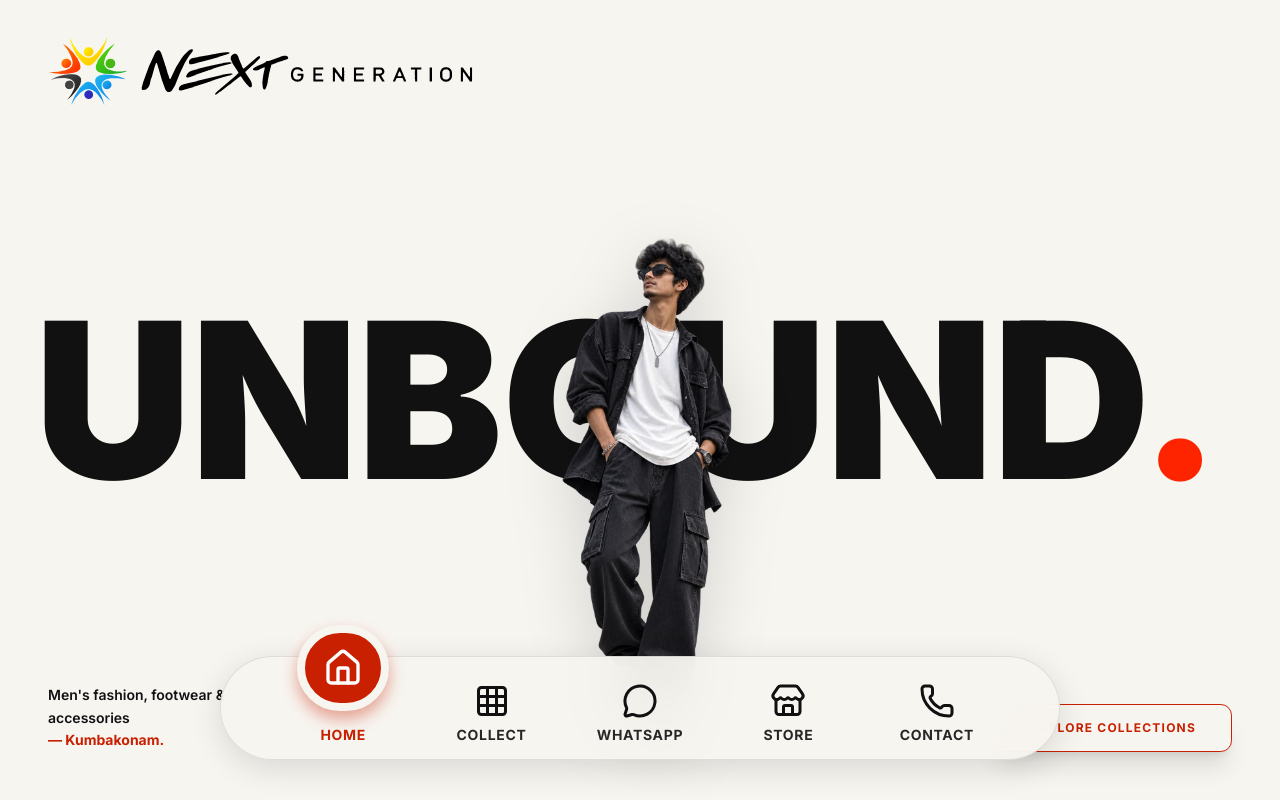
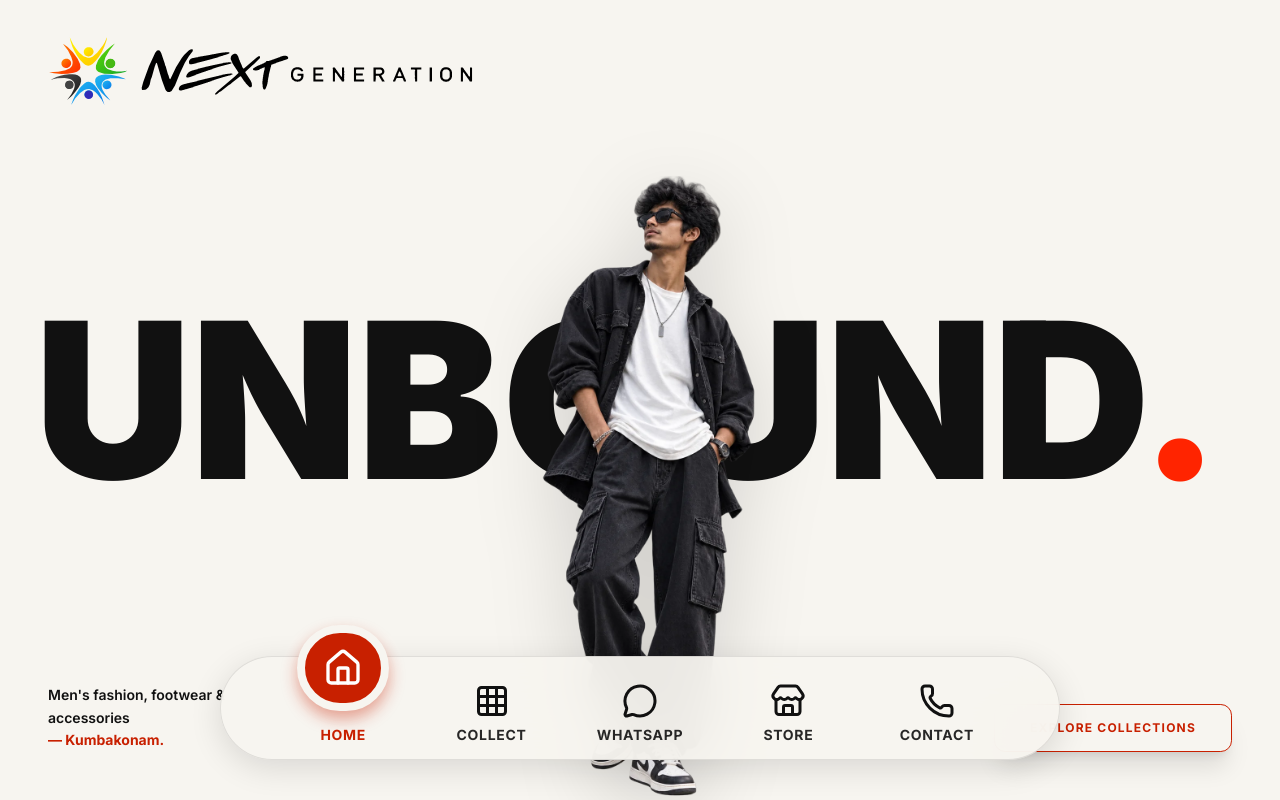
Before and after one commit to The-Triyo-Agency/Next-Generation, a Next.js app: page / in a window 1280 px wide. Shown: the top 800 px of the page. Built offline with nearby package versions, Linux system fonts and the light colour scheme.

Commit message:
Restore cinematic intro animation, parallax scroll depth, and perfect CTA hover effects

```diff
--- a/app/globals.css
+++ b/app/globals.css
@@ -161,25 +161,29 @@
   background-color: transparent;
   outline: none;
   border: none;
-  transition: color 0.5s;
+  transition: color 0.4s ease, border-color 0.4s ease, transform 0.2s ease, box-shadow 0.3s ease;
   cursor: pointer;
+  isolation: isolate;
+}
+
+.blob-btn:hover {
+  color: #F7F5F0 !important;
+  transform: translateY(-2px);
+}
+
+.blob-btn:active {
+  transform: translateY(0);
 }
 
 .blob-btn:before {
   content: "";
-  z-index: 1;
+  z-index: 2;
   position: absolute;
-  left: 0;
-  top: 0;
-  width: 100%;
-  height: 100%;
+  inset: 0;
   border: 1.5px solid currentColor;
   border-radius: inherit;
-  transition: border-color 0.5s;
-}
-
-.blob-btn:hover {
-  color: #F7F5F0 !important;
+  transition: border-color 0.4s ease;
+  pointer-events: none;
 }
 
 .blob-btn:hover:before {
@@ -190,50 +194,52 @@
   z-index: -1;
   overflow: hidden;
   position: absolute;
-  left: 0;
-  top: 0;
-  width: 100%;
-  height: 100%;
-  border-radius: 8px;
+  inset: 0;
+  border-radius: inherit;
   background: transparent;
+  pointer-events: none;
 }
 
 .blob-btn__blobs {
   position: relative;
   display: block;
+  width: 100%;
   height: 100%;
   filter: url('#goo');
 }
 
 .blob-btn__blob {
   position: absolute;
-  top: 2px;
-  width: 25%;
+  top: 0;
+  width: 32%;
   height: 100%;
   background: #111111;
   border-radius: 100%;
-  transform: translate3d(0, 150%, 0) scale(1.7);
-  transition: transform 0.45s;
+  transform: translate3d(0, 150%, 0) scale(1.6);
+  transition: transform 0.5s cubic-bezier(0.4, 0, 0.2, 1);
+  will-change: transform;
 }
 
-@supports(filter: url('#goo')) {
-  .blob-btn__blob {
-    transform: translate3d(0, 150%, 0) scale(1.4);
-  }
+.blob-btn__blob:nth-child(1) { left: -5%; transition-delay: 0s; }
+.blob-btn__blob:nth-child(2) { left: 24%; transition-delay: 0.05s; }
+.blob-btn__blob:nth-child(3) { left: 52%; transition-delay: 0.1s; }
+.blob-btn__blob:nth-child(4) { left: 78%; transition-delay: 0.15s; }
+
+.blob-btn:hover .blob-btn__blob {
+  transform: translate3d(0, 0, 0) scale(2.2);
 }
 
-.blob-btn__blob:nth-child(1) { left: 0%; transition-delay: 0s; }
-.blob-btn__blob:nth-child(2) { left: 30%; transition-delay: 0.08s; }
-.blob-btn__blob:nth-child(3) { left: 60%; transition-delay: 0.16s; }
-.blob-btn__blob:nth-child(4) { left: 90%; transition-delay: 0.24s; }
-
-.blob-btn:hover .blob-btn__blob {
-  transform: translateZ(0) scale(1.7);
-}
-
-@supports(filter: url('#goo')) {
-  .blob-btn:hover .blob-btn__blob {
-    transform: translateZ(0) scale(1.4);
+/* Fallback for browsers that don't apply SVG gooey filters */
+@supports not (filter: url('#goo')) {
+  .blob-btn__inner {
+    background: transparent;
+    transition: background 0.3s ease;
+  }
+  .blob-btn:hover .blob-btn__inner {
+    background: #111111;
+  }
+  .blob-btn__blobs {
+    display: none;
   }
 }
 
@@ -249,3 +255,9 @@
 .blob-btn-dark-hover .blob-btn__blob {
   background: #F7F5F0;
 }
+
+@supports not (filter: url('#goo')) {
+  .blob-btn-dark-hover:hover .blob-btn__inner {
+    background: #F7F5F0;
+  }
+}
--- a/app/layout.tsx
+++ b/app/layout.tsx
@@ -70,7 +70,7 @@ export default function RootLayout({
       </head>
       <body className="min-h-screen flex flex-col font-sans">
         {/* SVG Filter for Gooey Effects */}
-        <svg style={{ visibility: 'hidden', position: 'absolute' }} width="0" height="0" xmlns="http://www.w3.org/2000/svg" version="1.1">
+        <svg className="absolute w-0 h-0 pointer-events-none" aria-hidden="true" xmlns="http://www.w3.org/2000/svg" version="1.1">
           <defs>
             <filter id="goo">
               <feGaussianBlur in="SourceGraphic" result="blur" stdDeviation="10"></feGaussianBlur>
--- a/app/page.tsx
+++ b/app/page.tsx
@@ -3,10 +3,12 @@ import AboutSection from "@/components/home/AboutSection";
 import CollectionsSection from "@/components/home/CollectionsSection";
 import StoreSection from "@/components/home/StoreSection";
 import ContactSection from "@/components/home/ContactSection";
+import IntroAnimation from "@/components/hero/IntroAnimation";
 
 export default function Home() {
   return (
     <main>
+      <IntroAnimation />
       <ParallaxHero />
       <AboutSection />
       <CollectionsSection />
--- a/components/hero/IntroAnimation.tsx
+++ b/components/hero/IntroAnimation.tsx
@@ -18,40 +18,59 @@ export default function IntroAnimation() {
       return;
     }
 
-    // Snappy, cinematic intro that completes quickly to protect LCP & Speed Index
+    // Disable scrolling during intro
+    document.body.style.overflow = "hidden";
+    window.scrollTo(0, 0);
+
     const tl = gsap.timeline({
       onComplete: () => {
+        document.body.style.overflow = "";
         setIsComplete(true);
       }
     });
 
-    // 1. Logo fades in
+    // 1. Logo fades and scales in
     tl.fromTo(
       logoWrapperRef.current,
-      { opacity: 0, scale: 0.9 },
-      { opacity: 1, scale: 1, duration: 0.35, ease: "power2.out" }
+      { opacity: 0, scale: 0.8 },
+      { opacity: 1, scale: 1, duration: 0.8, ease: "power3.out", delay: 0.1 }
     );
 
-    // 2. Logo fades out and moves up slightly
+    // 2. Hold for a moment
+    tl.to({}, { duration: 0.3 });
+
+    // 3. Logo moves up slightly before wipe
     tl.to(logoWrapperRef.current, {
-      y: -40,
+      y: -60,
       opacity: 0,
-      duration: 0.25,
+      duration: 0.4,
       ease: "power2.in"
     });
 
-    // 3. Curved Mask Wipe Reveal
+    // 4. Curved Mask Wipe Reveal
     tl.to(
       pathRef.current,
       {
         attr: { d: "M 0 0 L 1 0 L 1 0 Q 0.5 -0.3 0 0 Z" },
-        duration: 0.5,
-        ease: "power3.inOut"
+        duration: 1.0,
+        ease: "power4.inOut"
       },
-      "-=0.1"
+      "-=0.2"
+    );
+
+    // 5. Hero Image Scale Reveal
+    tl.to(
+      "#main-model-desktop, #main-model-mobile",
+      {
+        scale: 1,
+        duration: 1.5,
+        ease: "power3.out"
+      },
+      "-=0.6"
     );
 
     return () => {
+      document.body.style.overflow = "";
       tl.kill();
     };
   }, []);
--- a/components/hero/ParallaxHero.tsx
+++ b/components/hero/ParallaxHero.tsx
@@ -78,14 +78,66 @@ export default function ParallaxHero() {
 
     // Apply desktop parallax
     mm.add("(min-width: 768px)", () => {
-      // Currently no active parallax animations on desktop
-      // (Text and character are static as requested)
+      gsap.to(textRef.current, {
+        yPercent: 30,
+        ease: "none",
+        scrollTrigger: {
+          trigger: container.current,
+          start: "top top",
+          end: "bottom top",
+          scrub: true,
+        },
+      });
+
+      gsap.to(characterRef.current, {
+        yPercent: -15,
+        ease: "none",
+        scrollTrigger: {
+          trigger: container.current,
+          start: "top top",
+          end: "bottom top",
+          scrub: true,
+        },
+      });
     });
 
     // Apply mobile cinematic depth parallax
     mm.add("(max-width: 767px)", () => {
-      // Currently no active parallax animations on mobile
-      // (Text and character are static as requested)
+      // Typography moves slightly slower (upward)
+      gsap.to(mobileTextRef.current, {
+        y: -25,
+        ease: "none",
+        scrollTrigger: {
+          trigger: container.current,
+          start: "top top",
+          end: "bottom top",
+          scrub: true,
+        },
+      });
+
+      // Graphic moves slightly slower than model
+      gsap.to(mobileGraphicRef.current, {
+        y: -30,
+        ease: "none",
+        scrollTrigger: {
+          trigger: container.current,
+          start: "top top",
+          end: "bottom top",
+          scrub: true,
+        },
+      });
+
+      // Character moves significantly faster (upward) to create foreground depth
+      gsap.to(mobileCharacterRef.current, {
+        y: -80,
+        ease: "none",
+        scrollTrigger: {
+          trigger: container.current,
+          start: "top top",
+          end: "bottom top",
+          scrub: true,
+        },
+      });
     });
 
     return () => {
```
